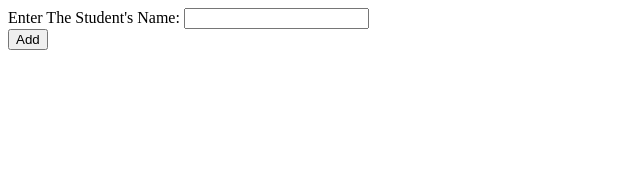
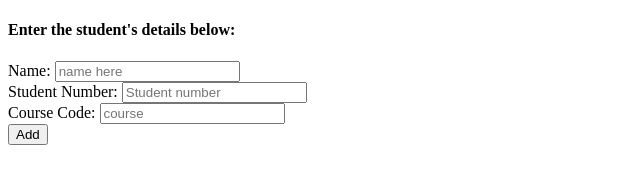
Before and after one commit to MadimetjaMadix/ELEN4010_LAB_2, a website: page views/class/create.html in a window 1280 px wide. Shown: the whole page, without its empty margins (0-640 px from the left). Drawn offline with Linux system fonts and the light colour scheme.

Commit message:
Lab #, Exercise5, partial 6

```diff
--- a/views/class/create.html
+++ b/views/class/create.html
@@ -5,10 +5,19 @@
          <meta charset="utf-8" />
     </head>
     <body>
+        <h4>Enter the student's details below:</h4>
         <form action="/class/api/create" method="post">
             <div>
-                <label for="studentName">Enter The Student's Name:</label>
-                <input type="text" id="student" name="student">
+                <label for="studentName">Name:</label>
+                <input type="text" id="studentname" name="studentname" placeholder="name here">
+            </div>
+            <div>
+                <label for="studentNumber">Student Number:</label>
+                <input type="number" id="studentnum" name="studentnum" placeholder="Student number">
+            </div>
+            <div>
+                <label for="studentName">Course Code:</label>
+                <input type="text" id="studentCourse" name="studentCourse" placeholder="course ">
             </div>
             <div class="button">
                 <button type="submit">Add</button>
```
Also changed, not shown: classRoutes.js (+7 -2 lines).
